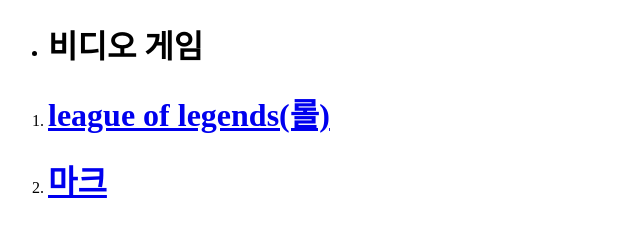
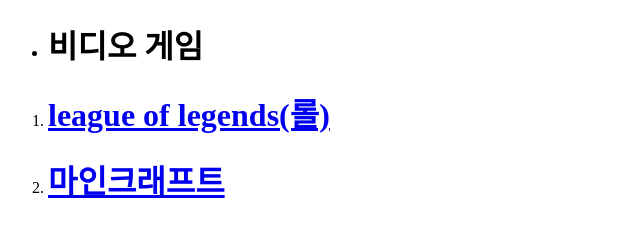
Before and after one commit to eztrue/-, a plain HTML site: page game.html in a window 1280 px wide. Shown: the top 228 px of the page, without its empty margins (0-640 px from the left). Drawn offline with Linux system fonts and the light colour scheme.

Commit message:
Add files via upload

```diff
--- a/game.html
+++ b/game.html
@@ -10,7 +10,7 @@
         </ul>
         <ol>
             <li><h1><a href="lol.html" target = "_blank" title="리그오브레전드">league of legends(롤)</a></h1></li>
-            <li><h1><a href="minecraft.html" target="_blank" title="마인크래프트">마크</a></h1></li>
+            <li><h1><a href="minecraft.html" target="_blank" title="마인크래프트">마인크래프트</a></h1></li>
 </ol>
 <ul>
     <li><h2><a href="https://namu.wiki/w/%EB%B9%84%EB%94%94%EC%98%A4%20%EA%B2%8C%EC%9E%84" target = "_blank" title="비디오 게임">비디오 게임</a></h2></li>
```
